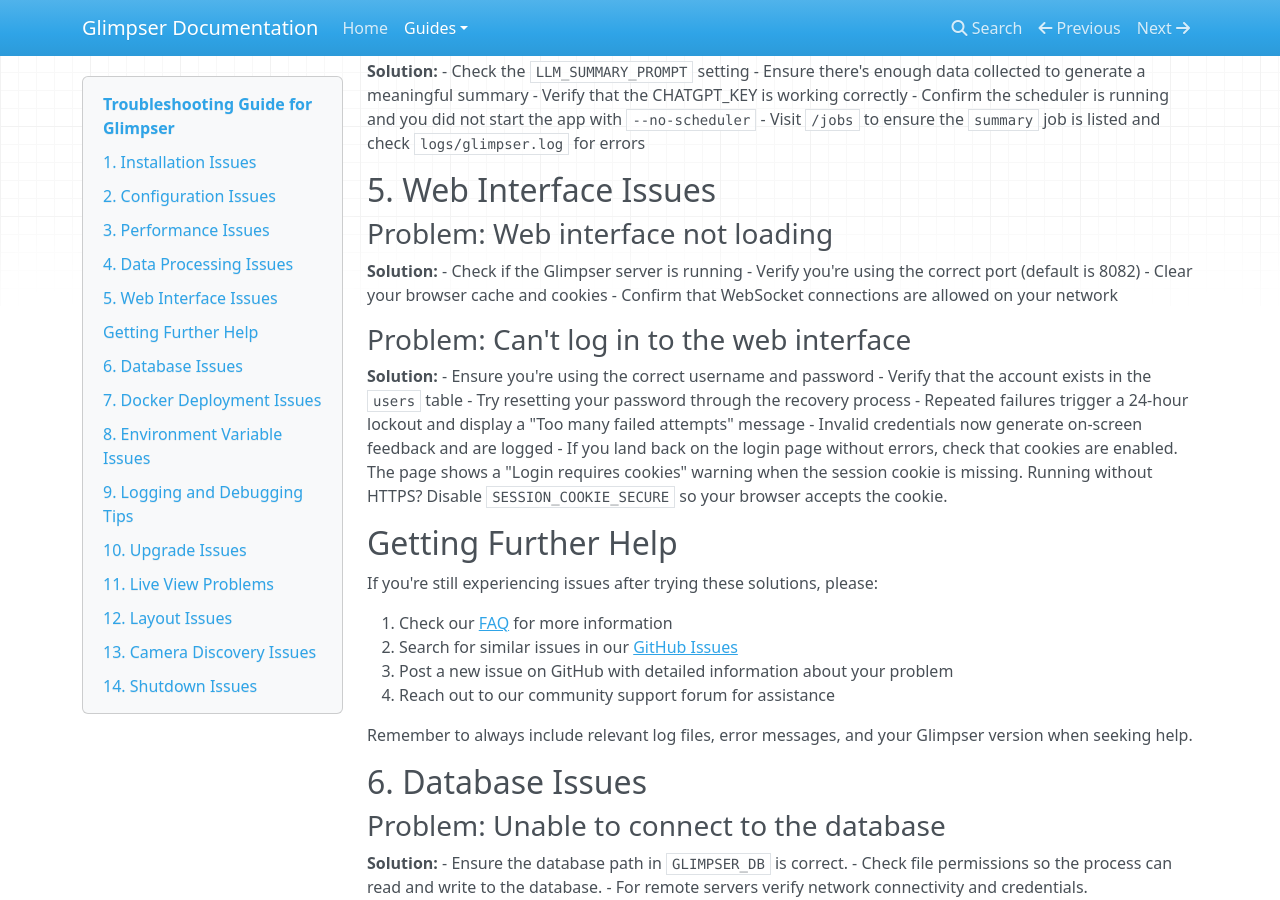
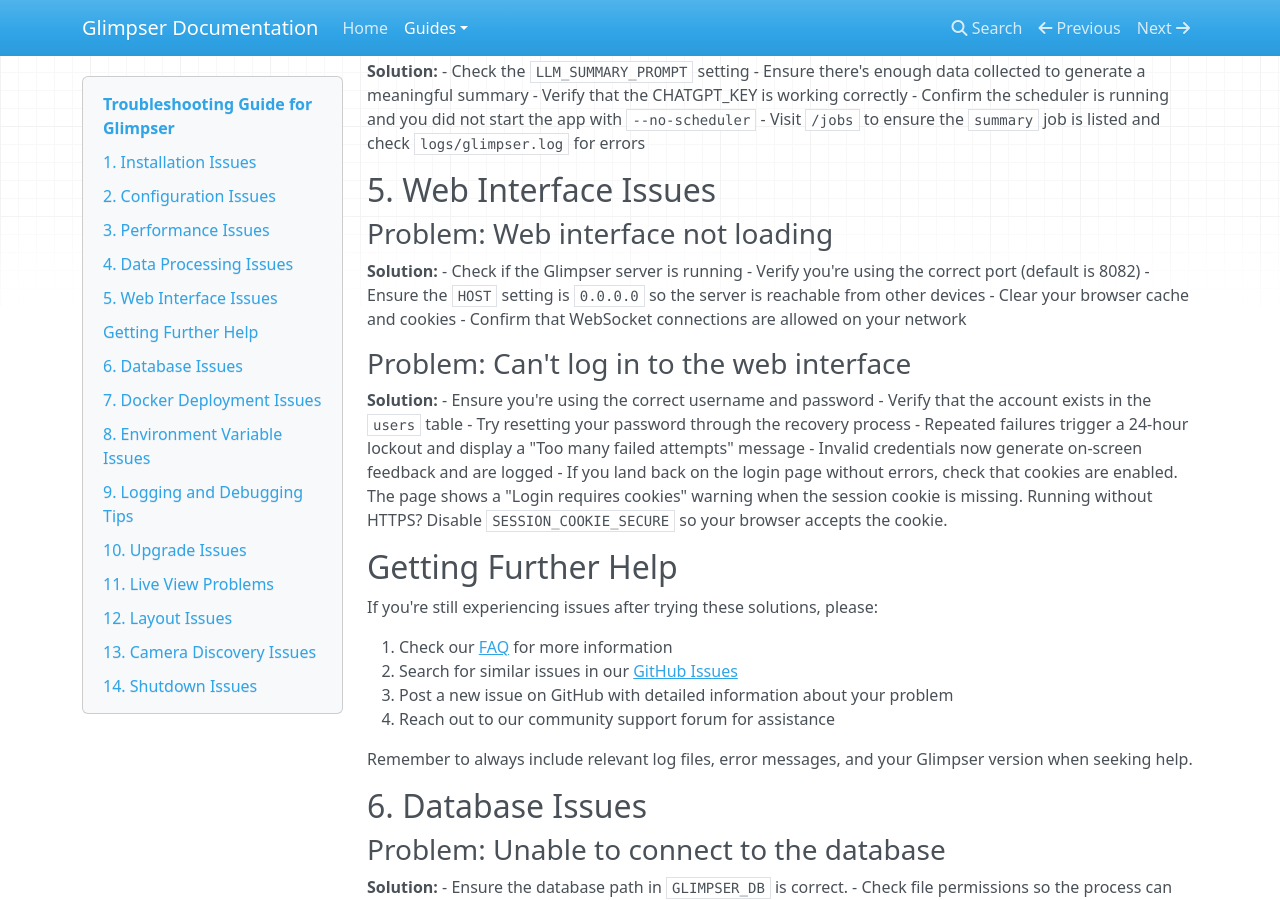
Before and after one commit to KristopherKubicki/glimpser, an MkDocs documentation site: the page built from docs/troubleshooting.md, in a window 1280 px wide and 900 px high, scrolled down 1202 px. Built offline with MkDocs 1.6.1, drawn with Linux system fonts in a browser that asks for light colours; nearby versions of some CDN libraries.

Commit message:
feat: log host and port on startup

```diff
--- a/docs/troubleshooting.md
+++ b/docs/troubleshooting.md
@@ -81,6 +81,7 @@
 **Solution:**
 - Check if the Glimpser server is running
 - Verify you're using the correct port (default is 8082)
+- Ensure the `HOST` setting is `0.0.0.0` so the server is reachable from other devices
 - Clear your browser cache and cookies
 - Confirm that WebSocket connections are allowed on your network
 
--- a/main.py
+++ b/main.py
@@ -331,7 +331,11 @@
         sys.exit(1)
 
     try:
-        logging.info("Starting web...")
+        logging.info(
+            "Starting web interface at http://%s:%s",
+            config.HOST,
+            config.PORT,
+        )
         app.run(
             host=config.HOST, port=config.PORT, debug=config.DEBUG_MODE, threaded=True
         )
```
